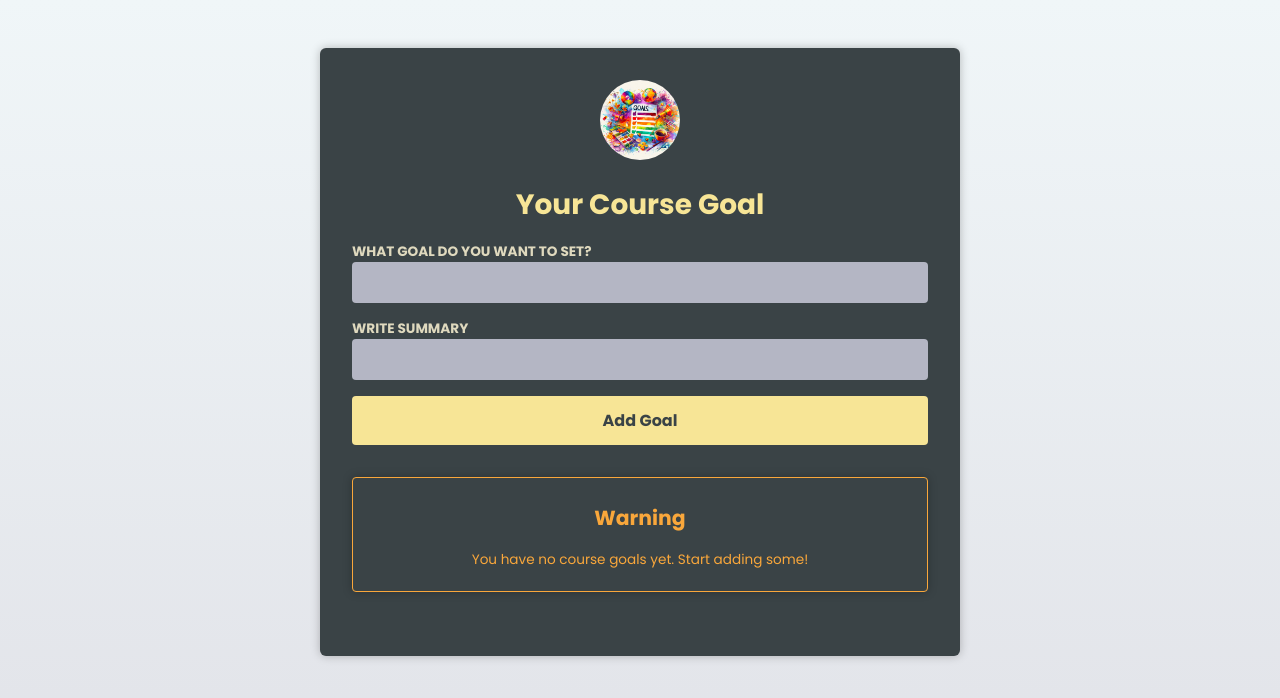
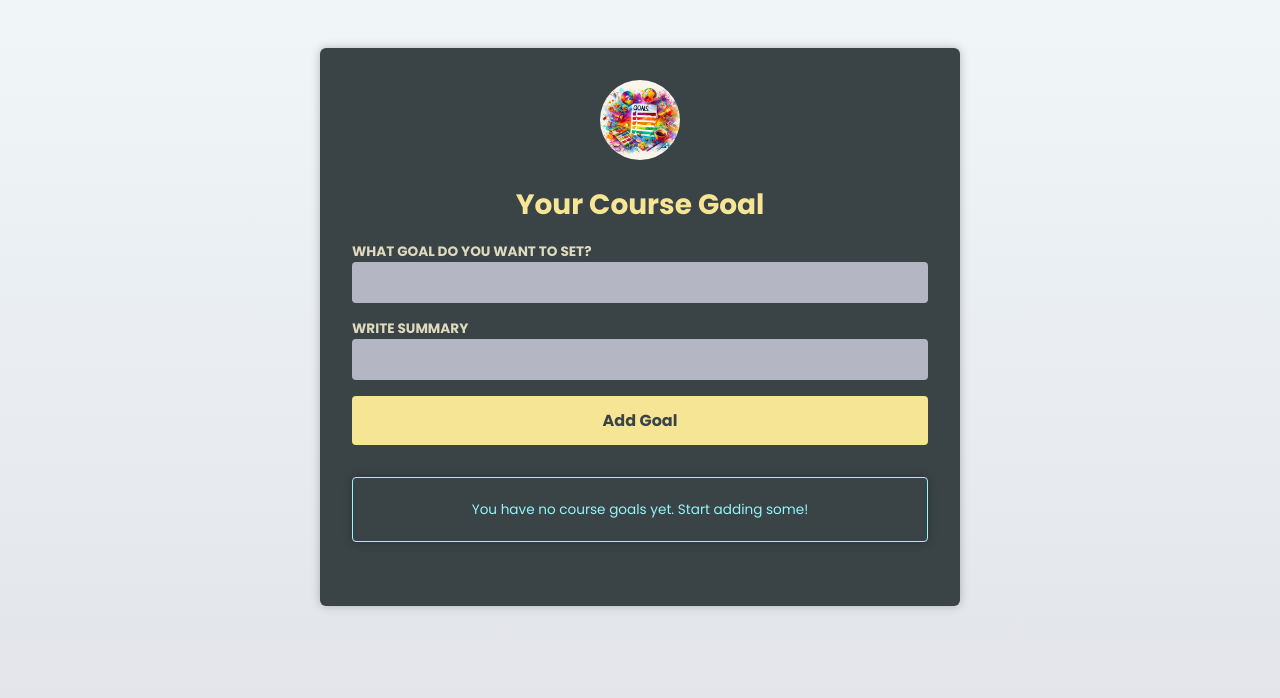
Before and after one commit to a-basuony/Typescript-practice, a React (Vite) app: page / in a window 1280 px wide. Shown: the top 698 px of the page. Built offline with nearby package versions, Linux system fonts and the light colour scheme.

Commit message:
adding severity logic

```diff
--- a/src/components/CourseGoalList.tsx
+++ b/src/components/CourseGoalList.tsx
@@ -11,7 +11,7 @@ type CourseGoalsListProps = {
 function CourseGoalList({ goals, deleteHandler }: CourseGoalsListProps) {
   if (goals.length === 0) {
     return (
-      <InfoBox mode="Warning">
+      <InfoBox mode="hint">
         You have no course goals yet. Start adding some!
       </InfoBox>
     );
@@ -20,7 +20,7 @@ function CourseGoalList({ goals, deleteHandler }: CourseGoalsListProps) {
   let warningBox: ReactNode;
   if (goals.length >= 4) {
     warningBox = (
-      <InfoBox mode="hint">
+      <InfoBox mode="Warning" severity="high">
         You're collecting a lot of goals. Don't put too much on your plate!
       </InfoBox>
     );
--- a/src/components/InfoBox.tsx
+++ b/src/components/InfoBox.tsx
@@ -2,13 +2,14 @@ import React, { ReactNode } from "react"; // info, warning
 
 type InfoBoxProps = {
   mode: "hint" | "Warning";
+  severity?: "low" | "medium" | "high";
   children: ReactNode;
 };
 
-function InfoBox({ mode, children }: InfoBoxProps) {
+function InfoBox({ mode, children, severity }: InfoBoxProps) {
   if (mode === "Warning") {
     return (
-      <aside className="infobox infobox-warning warning--medium">
+      <aside className={`infobox infobox-warning warning--${severity}`}>
         <h2>Warning</h2>
         <p>{children}</p>
       </aside>
```
